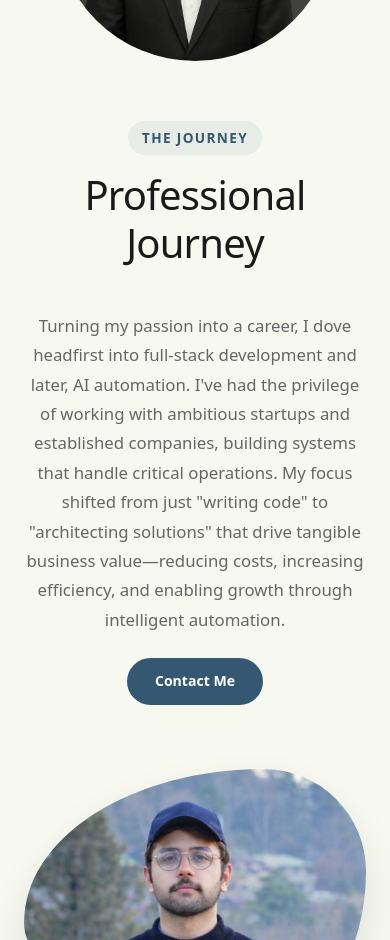
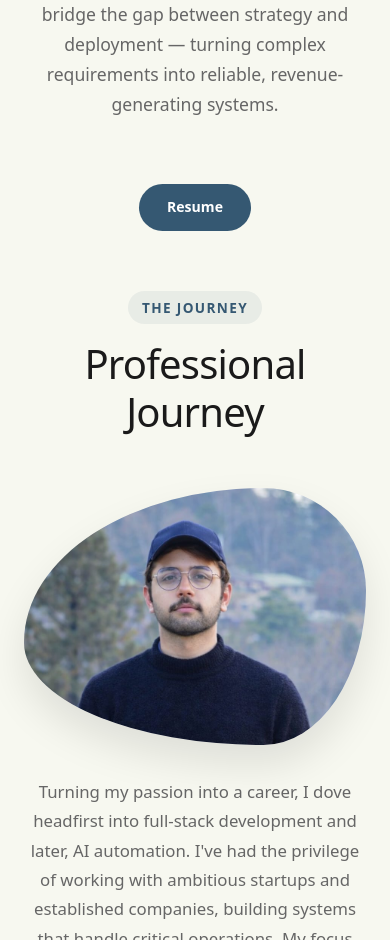
Before and after one commit to usmanashraff/usman-codes, a Next.js app: page /about in a window 390 px wide. Shown: the part 1060-2000 px from the top of the page. Built offline with nearby package versions, Linux system fonts and the light colour scheme.

Commit message:
about-responsiveness

```diff
--- a/app/globals.css
+++ b/app/globals.css
@@ -788,7 +788,6 @@ a {
   height: 100%;
   object-fit: cover;
   object-position: top;
-  filter: grayscale(100%);
   mix-blend-mode: multiply;
   transition: all 0.4s ease;
 }
@@ -937,55 +936,71 @@ a {
 }
 
 /* Responsive */
+/* Responsive */
 @media (max-width: 900px) {
   .life-section {
     padding: 60px 24px;
   }
 
   .life-grid {
-    grid-template-columns: 1fr;
-    gap: 40px;
+    display: flex;
+    /* Changed from grid to flex column for easier ordering? No, let's Stick to Flex Column but manage order. */
+    flex-direction: column;
+    gap: 0;
+    /* Gap handled by margins now for finer control */
     direction: ltr !important;
     /* Reset swap on mobile */
   }
 
-  .life-image-wrapper {
-    order: 1;
-    /* Image first on mobile? Or text? Let's check user pref. "Under that image" implies Image SECOND. */
-    /* If we want text first, image second: */
-    order: 2;
-    margin-top: 24px;
+  /* Flatten the content wrapper so children can be intermixed with image */
+  .life-content {
+    display: contents;
   }
 
-  .life-content {
+  /* 1. Tag */
+  .section-tag {
     order: 1;
-    align-items: center;
+    margin: 0 auto 16px;
+  }
+
+  /* 2. Heading */
+  .life-heading {
+    order: 2;
     text-align: center;
   }
 
+  /* 3. Underline */
   .life-underline {
-    margin: 0 auto 24px;
+    order: 3;
+    margin: 0 auto 32px;
   }
-}
 
-/* Bottom Blob */
-.about-bottom-blob {
-  position: relative;
-  width: 100%;
-  height: auto;
-  line-height: 0;
-  margin-top: 80px;
-}
+  /* 4. Image uses order 4 */
+  .life-image-wrapper {
+    order: 4;
+    margin-bottom: 32px;
+    margin-top: 0;
+  }
 
-.about-bottom-blob svg {
-  display: block;
-  width: 100%;
-  height: auto;
-  fill: var(--amber);
-}
+  /* 5. Text */
+  .life-text {
+    order: 5;
+    text-align: center;
+    margin-bottom: 24px;
+  }
 
-/* About Responsive */
-@media (max-width: 900px) {
+  /* 6. Button */
+  .life-content>div:last-child {
+    /* The button wrapper */
+    order: 6;
+    margin-top: 0 !important;
+    /* Override inline style */
+    display: flex;
+    justify-content: center;
+    width: 100%;
+  }
+
+  /* About Hero Specifics */
   .about-hero {
     grid-template-columns: 1fr;
     text-align: center;
@@ -993,25 +1008,50 @@ a {
     padding-top: 40px;
   }
 
+  /* For About Hero, similar logic? User said "for about page - and professional section".
+     About Hero structure: HeroContent (H1, P, P, Button) + PortraitWrapper.
+     User wants Image under Heading?
+     Heading -> Image -> Paragraphs?
+     Structure:
+     .about-hero-content > H1, P, P, Btn
+     .about-portrait-wrapper
+
+     If we want H1 -> Image -> P.
+     Same trick: display: contents on .about-hero-content.
+  */
+  .about-hero {
+    display: flex;
+    flex-direction: column;
+  }
+
   .about-hero-content {
+    display: contents;
+  }
+
+  /* Hero Items Order */
+  .about-heading {
     order: 1;
-    /* Content first per previous instruction preference? Or image? User said "on small screens first there should be hero text and under that image/blob" for Home. Assuming similar for About unless specified. Reference has text left, image right. */
-    margin: 0 auto;
   }
 
   .about-portrait-wrapper {
     order: 2;
+    margin-bottom: 32px;
+  }
+
+  .about-desc,
+  .about-hero-content>div:last-child {
+    /* Button wrapper */
+    order: 3;
+    text-align: center;
   }
 
   .about-circle-blob {
-    width: 320px;
-    height: 320px;
-  }
-
-  .about-heading {
-    font-size: 2.5rem;
+    width: 280px;
+    height: 280px;
   }
 }
+
+
 
 @media (max-width: 480px) {
   .about-circle-blob {
```
